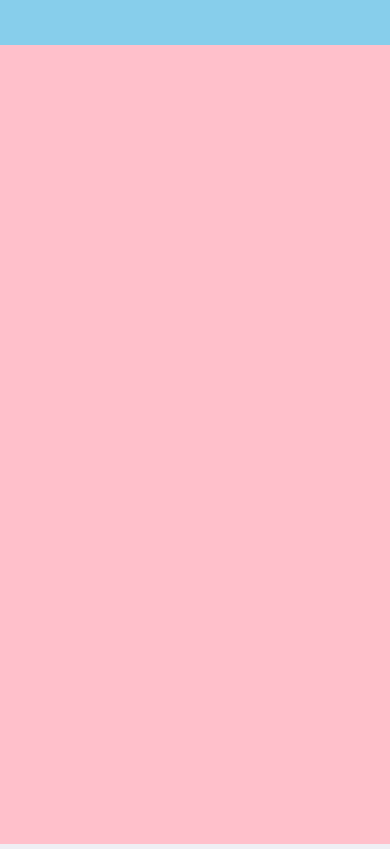
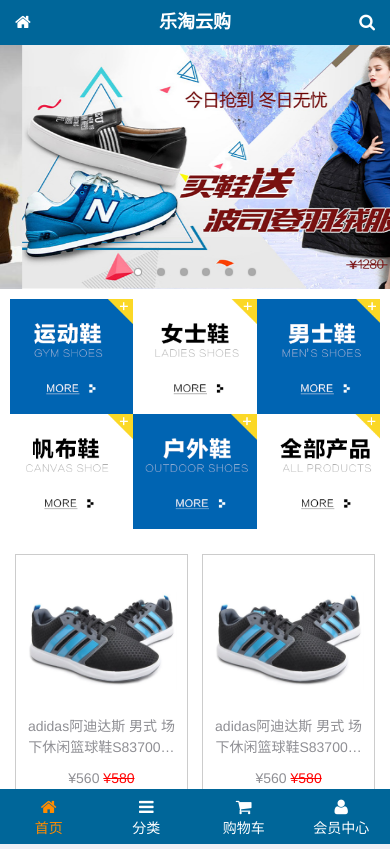
Before and after one commit to Gpingping/le, a website: page public/mobile/index.html in a window 390 px wide. Drawn offline with Linux system fonts and the light colour scheme.

Commit message:
移动端首页完成

```diff
--- a/public/mobile/css/common.css
+++ b/public/mobile/css/common.css
@@ -5,6 +5,10 @@
 }
 html,body {
   height: 100%;
+}
+img {
+  width: 100%;
+  display: block;
 }
 .container {
   width: 100%;
@@ -14,14 +18,64 @@
   margin: 0 auto;
   background-color: pink;
   position: relative;
+  padding-top: 45px;
+  padding-bottom: 55px;
 }
 .lt_header {
   top:0;
   left: 0;
   width: 100%;
   height: 45px;
-  background-color: skyblue;
-  position: fixed;
-
+  background-color: #069;
+  position: absolute;
+  padding:0 15px;
+  z-index: 999;
 
 }
+
+.lt_header a {
+  color: #fff;
+  line-height: 45px;
+  position: absolute;
+  top: 0;
+}
+.lt_header .icon-left {
+  left: 15px;
+}
+.lt_header .icon-right {
+  right: 15px;
+}
+.lt_header h4 {
+  color: #fff;
+  line-height: 45px;
+  margin-top: 0px;
+  text-align: center;
+}
+
+.lt_footer {
+  width: 100%;
+  height: 55px;
+  position: absolute;
+  bottom: 0;
+  background-color: #069;
+}
+.lt_footer ul li{
+  width: 25%;
+  text-align: center;
+  float: left;
+  margin-top: 8px;
+}
+
+.lt_footer ul li a {
+  color: #fff;
+}
+.lt_footer ul li p {
+  color: #fff;
+}
+
+.lt_footer ul li.now a {
+  color: darkorange;
+}
+.lt_footer ul li.now p {
+  color: darkorange;
+}
--- a/public/mobile/css/index.css
+++ b/public/mobile/css/index.css
@@ -0,0 +1,34 @@
+.lt_content {
+  width: 100%;
+  height: 100%;
+  position: relative;
+  background-color: #fff;
+}
+
+.nav li {
+  width: 33.33%;
+  float: left;
+}
+.nav ul {
+  padding: 10px;
+}
+.product ul{
+  padding: 15px;
+}
+.product li {
+  width: 48%;
+  float: left;
+  border: 1px solid #ccc;
+  text-align: center;
+  padding: 10px;
+  margin-bottom: 10px;
+
+}
+.product li:nth-child(even) {
+  margin-left: 4%;
+}
+
+.oldPrice {
+  color: red;
+  text-decoration: line-through;
+}
--- a/public/mobile/index.html
+++ b/public/mobile/index.html
@@ -13,9 +13,136 @@
 </head>
 <body>
   <div class="container">
-    <div class="lt_header"></div>
-    <div class="lt_content"></div>
-    <div class="lt_footer"></div>
+    <div class="lt_header">
+      <a href="index.html" class="fa fa-home icon-left"></a>
+      <h4>乐淘云购</h4>
+      <a href="search.html" class="fa fa-search icon-right"></a>
+    </div>
+    <div class="lt_content">
+      <div class="mui-scroll-wrapper">
+        <div class="mui-scroll">
+        <!-- 轮播图 -->
+        <div class="mui-slider">
+          <div class="mui-slider-group mui-slider-loop">
+            <!--支持循环，需要重复图片节点-->
+            <div class="mui-slider-item mui-slider-item-duplicate"><a href="#"><img src="images/brand6.png" /></a></div>
+            <div class="mui-slider-item"><a href="#"><img src="images/banner1.png" /></a></div>
+            <div class="mui-slider-item"><a href="#"><img src="images/banner2.png" /></a></div>
+            <div class="mui-slider-item"><a href="#"><img src="images/banner3.png" /></a></div>
+            <div class="mui-slider-item"><a href="#"><img src="images/banner4.png" /></a></div>
+            <div class="mui-slider-item"><a href="#"><img src="images/banner5.png" /></a></div>
+            <div class="mui-slider-item"><a href="#"><img src="images/banner6.png" /></a></div>
+            <!--支持循环，需要重复图片节点-->
+            <div class="mui-slider-item mui-slider-item-duplicate"><a href="#"><img src="images/banner1.png" /></a></div>
+          </div>
+          <!-- 小圆点 -->
+          <div class="mui-slider-indicator">
+            <div class="mui-indicator mui-active"></div>
+            <div class="mui-indicator"></div>
+            <div class="mui-indicator"></div>
+            <div class="mui-indicator"></div>
+            <div class="mui-indicator"></div>
+            <div class="mui-indicator"></div>
+          </div>
+
+        </div>
+        <!-- 导航 -->
+        <div class="nav">
+          <ul class="mui-clearfix">
+            <li><a href="#"><img src="images/nav1.png" alt=""></a></li>
+            <li><a href="#"><img src="images/nav2.png" alt=""></a></li>
+            <li><a href="#"><img src="images/nav3.png" alt=""></a></li>
+            <li><a href="#"><img src="images/nav4.png" alt=""></a></li>
+            <li><a href="#"><img src="images/nav5.png" alt=""></a></li>
+            <li><a href="#"><img src="images/nav6.png" alt=""></a></li>
+          </ul>
+        </div>
+        <!-- 产品 -->
+        <div class="product">
+          <ul>
+            <li>
+              <a href="#">
+                <img src="images/product.jpg" alt="">
+                <p class="mui-ellipsis-2">adidas阿迪达斯 男式 场下休闲篮球鞋S83700场下休闲篮球鞋S83700 </p>
+               <p>
+                <span class="price">¥560</span>
+                <span class="oldPrice">¥580</span>
+               </p>
+               <button class="mui-btn mui-btn-blue">立即购买</button>
+              </a>
+            </li>
+            <li>
+              <a href="#">
+                <img src="images/product.jpg" alt="">
+                <p class="mui-ellipsis-2">adidas阿迪达斯 男式 场下休闲篮球鞋S83700场下休闲篮球鞋S83700 </p>
+               <p>
+                <span class="price">¥560</span>
+                <span class="oldPrice">¥580</span>
+               </p>
+               <button class="mui-btn mui-btn-blue">立即购买</button>
+              </a>
+            </li>
+            <li>
+              <a href="#">
+                <img src="images/product.jpg" alt="">
+                <p class="mui-ellipsis-2">adidas阿迪达斯 男式 场下休闲篮球鞋S83700场下休闲篮球鞋S83700 </p>
+               <p>
+                <span class="price">¥560</span>
+                <span class="oldPrice">¥580</span>
+               </p>
+               <button class="mui-btn mui-btn-blue">立即购买</button>
+              </a>
+            </li>
+            <li>
+              <a href="#">
+                <img src="images/product.jpg" alt="">
+                <p class="mui-ellipsis-2">adidas阿迪达斯 男式 场下休闲篮球鞋S83700场下休闲篮球鞋S83700 </p>
+               <p>
+                <span class="price">¥560</span>
+                <span class="oldPrice">¥580</span>
+               </p>
+                <button class="mui-btn mui-btn-blue">立即购买</button>
+              </a>
+            </li>
+          </ul>
+        </div>
+
+
+
+        </div>
+      </div>
+
+    </div>
+    <div class="lt_footer">
+      <ul>
+        <li class="now">
+          <a href="index.html">
+            <span class="fa fa-home"></span>
+            <p>首页</p>
+          </a>
+        </li>
+        <li>
+          <a href="categroy.html">
+            <span class="fa fa-bars"></span>
+            <p>分类</p>
+          </a>
+        </li>  <li>
+          <a href="cart.html">
+            <span class="fa fa-shopping-cart"></span>
+            <p>购物车</p>
+          </a>
+        </li>
+        <li>
+          <a href="user.html">
+            <span class="fa fa-user"></span>
+            <p>会员中心</p>
+          </a>
+        </li>
+      </ul>
+    </div>
   </div>
+  <script src="lib/mui/js/mui.js"></script>
+  <script src="js/common.js"></script>
+  <script src="js/index.js"></script>
 </body>
 </html>
--- /dev/null
+++ b/public/mobile/js/common.js
@@ -0,0 +1,5 @@
+mui('.mui-scroll-wrapper').scroll({
+  deceleration: 0.0005 ,
+  indicators: false
+
+});
--- /dev/null
+++ b/public/mobile/js/index.js
@@ -0,0 +1,4 @@
+var gallery = mui('.mui-slider');
+gallery.slider({
+  interval:5000//自动轮播周期，若为0则不自动播放，默认为0；
+});
```
